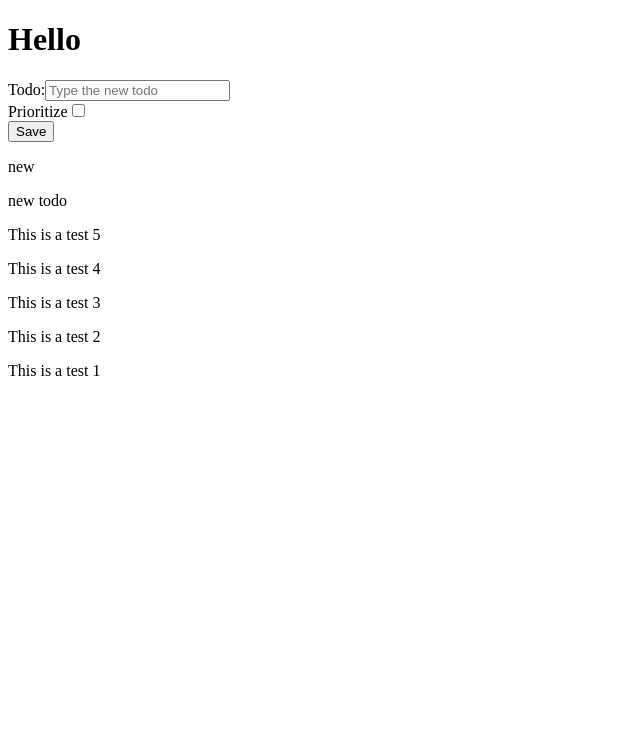
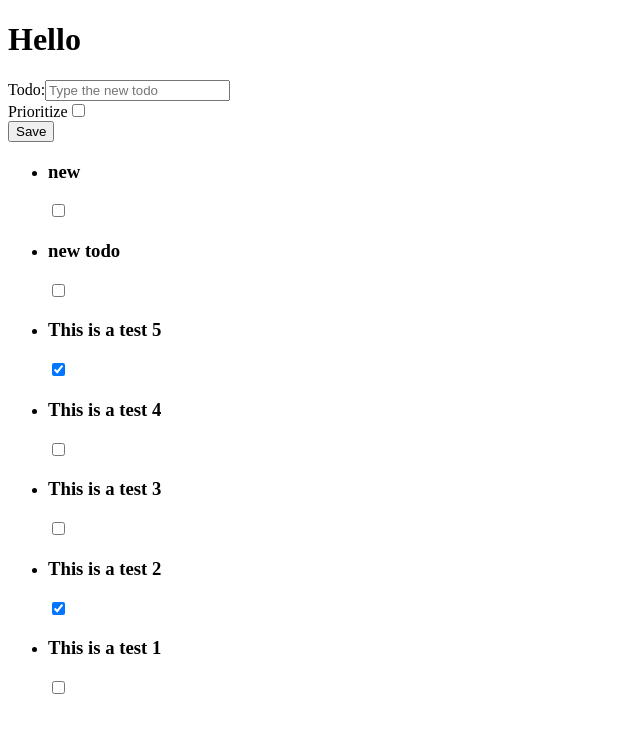
Before and after one commit to JehoChavez/todo-project, a Next.js app: page / in a window 1280 px wide. Shown: the top 732 px of the page, without its empty margins (0-640 px from the left). Built offline with nearby package versions, Linux system fonts and the light colour scheme; data requests are answered from the project's data file.

Commit message:
Added basic TodoItem component

```diff
--- /dev/null
+++ b/src/app/components/TodoItem.tsx
@@ -0,0 +1,12 @@
+const TodoItem = ({ todo }: { todo: Todo }) => {
+  console.log(todo);
+
+  return (
+    <li key={todo.id}>
+      <h3>{todo.title}</h3>
+      <input type="checkbox" checked={todo.completed} />
+    </li>
+  );
+};
+
+export default TodoItem;
--- a/src/app/components/TodoList.tsx
+++ b/src/app/components/TodoList.tsx
@@ -1,4 +1,6 @@
 import fetchTodos from "@/lib/fetchTodos";
+
+import TodoItem from "./TodoItem";
 
 export default async function TodoList() {
   const todos = await fetchTodos();
@@ -12,11 +14,11 @@ export default async function TodoList() {
     const sortedTodos = todos.reverse();
 
     content = (
-      <>
+      <ul>
         {sortedTodos.map((todo) => (
-          <p>{todo.title}</p>
+          <TodoItem todo={todo} />
         ))}
-      </>
+      </ul>
     );
   }
 
```
